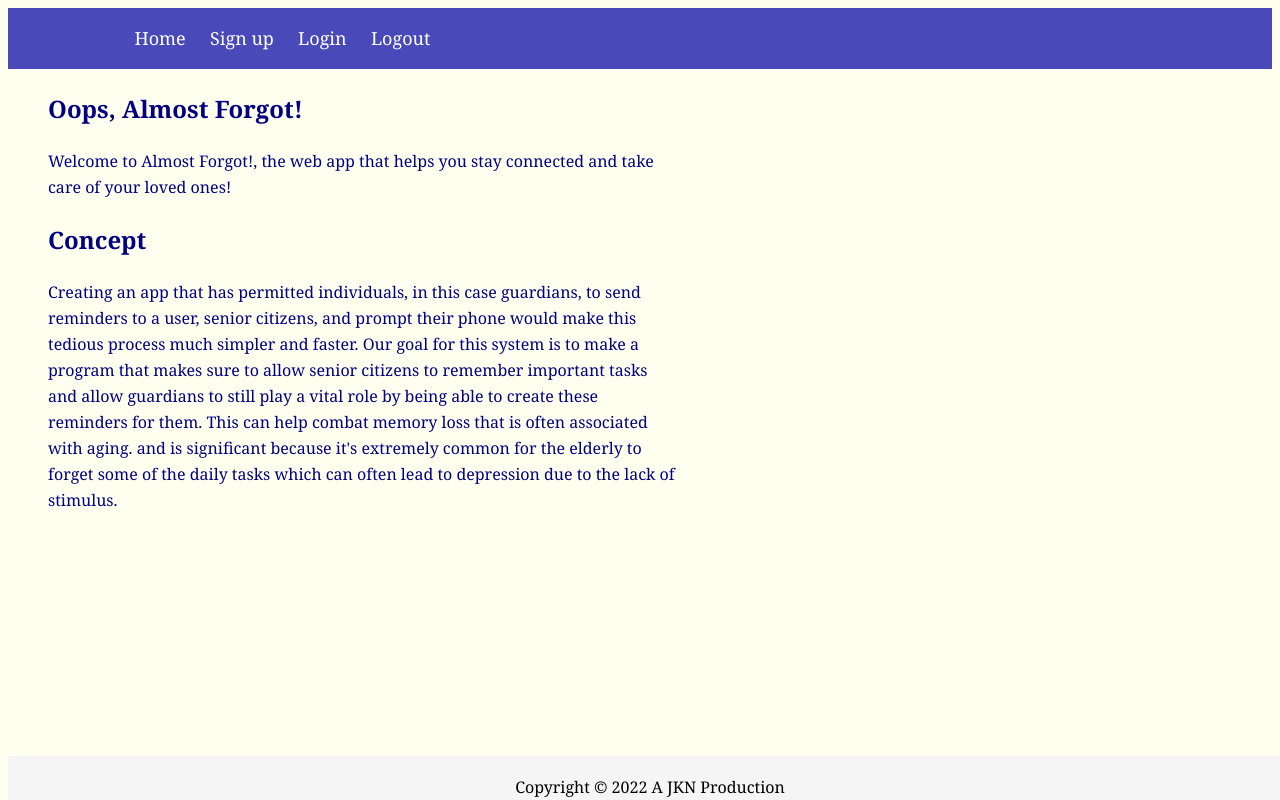
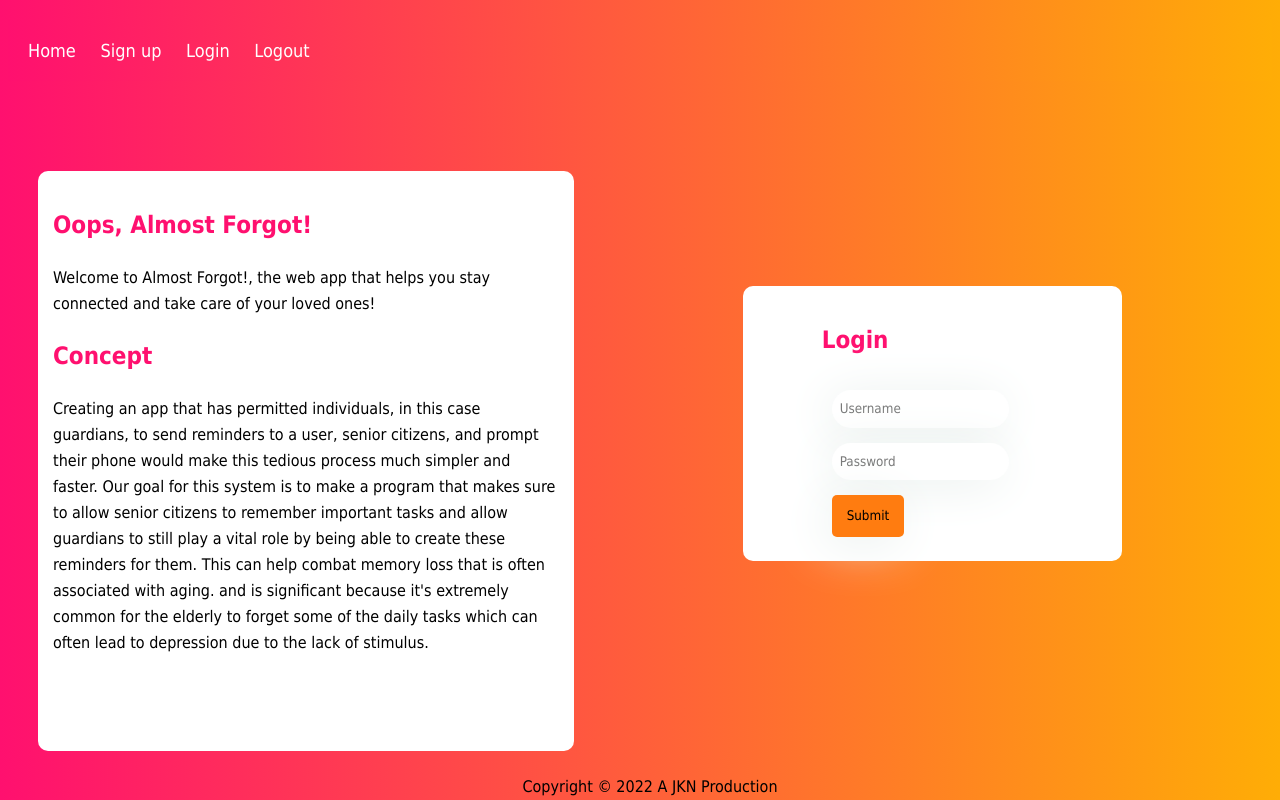
Before and after one commit to jventura7/reminder-app, a Flask app: page / in a window 1280 px wide. Run offline with Flask 2, Linux system fonts and the light colour scheme; some libraries are stand-ins or nearby versions.

Commit message:
Updated styling

```diff
--- a/static/styles/style.css
+++ b/static/styles/style.css
@@ -1,36 +1,65 @@
+/* HTML Tags */
 body {
-    background-color:ivory;
+    background:linear-gradient(to right, #ff106f, #ffad06)
 }
 
 h1 {
-  color: blue;
+  color: #ff106f;
   margin-left: 0px;
 
 }
 
 html * {
   line-height: 1.625;
-  font-family: Georgia, serif;
+  font-family: Tahoma;
 }
 
 h2 {
-  color: navy;
+  color: #ff106f;
   margin-left: 0px;
 }
 
+input {
+  border:none;
+  padding: 30px 25px;
+  border-radius: 30px;
+  box-shadow: -5px 5px 50px 0 #eaf0ee;
+}
+
+/* Classes */
 .center{
   text-align: left;
-  color: navy;
 }
 
 .container{
   width:80%;
-  margin:auto;
+  margin:20px;
   overflow:hidden;
 }
 
+.my-form{
+  padding:10px;
+}
+
+.my-form .form-group{
+  padding-bottom:15px;
+}
+
+.my-form input[type="text"], .my-form input[type="password"], .my-form textarea{
+  padding:8px;
+  width:80%;
+}
+
+.button{
+  background-color:#ff7c10;
+  padding:10px 15px;
+  border:none;
+  border-radius: 5px;
+}
+
+/* IDs */
 #navbar{
-  background-color:rgb(73, 73, 185);
+  background: linear-gradient(to right, #ff106f, #ffad06);
 }
 
 #navbar ul{
@@ -50,17 +79,38 @@ h2 {
 }
 
 #left-view{
-  padding-right:40px;
-  width:50%;
-  margin-left:40px;
+  float:left;
+  width:40%;
+  padding:15px;
+  height:550px;
+  border-radius:10px;
+  margin-top:70px;
+  margin-left:30px;
+  background:white;
+}
+
+#right-view{
+  float:right;
+  width:30%;
+  padding:5px;
+  height:275px;
+  margin:185px 150px 20px 50px;
+  box-sizing:border-box;
+  border-radius: 10px;
+  background:white;
+}
+
+#home-login{
+  margin:auto;
+  width:60%;
+  padding:10px;
 }
 
 #main-footer{
-  background-color:whitesmoke;
   text-align:center;
   padding:2px;
   margin-top:80px;
-  position:absolute;
+  position:fixed;
   bottom:0;
   width:100%;
   height:2.5rem;
--- a/templates/index.html
+++ b/templates/index.html
@@ -18,4 +18,20 @@
         which can often lead to depression due to the lack of stimulus.
     </p>
 </section>
+<section id="right-view">
+    <div id="home-login">
+        <h2>Login</h2>
+        <form class="my-form" action="#" method="POST">
+            <div class="form-group">
+                <input type="text" placeholder="Username">
+            </div>
+            <div class="form-group">
+                <input type="password" placeholder="Password">
+            </div>
+            <div class="form-group">
+                <input class="button" type="submit" name="submit">
+            </div>
+        </form>
+    </div>
+</section>
 {% endblock %}
```
